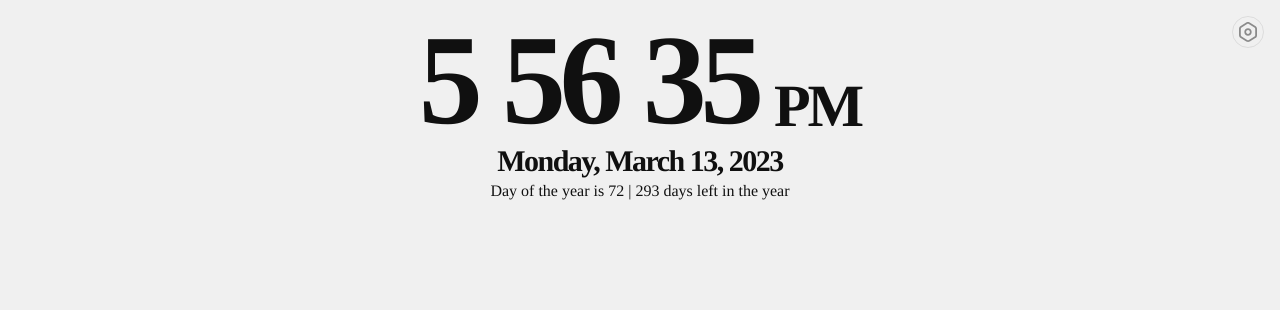
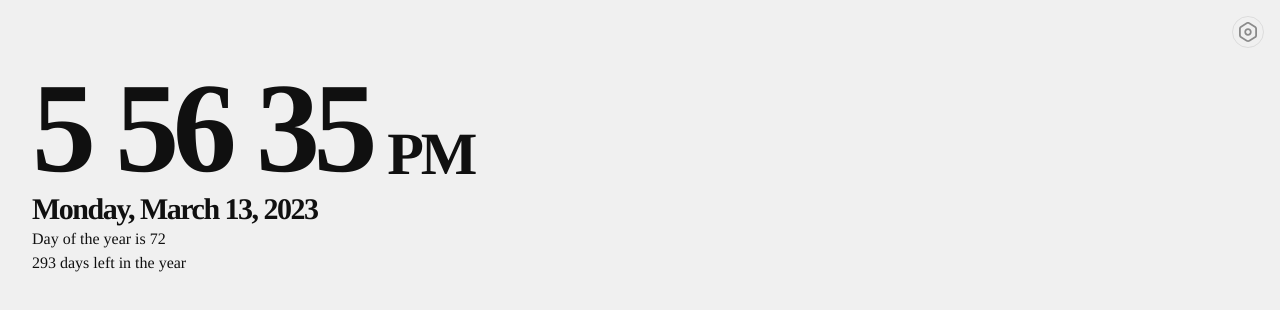
Before and after one commit to Rich1997/home, a React (Vite) app: page / in a window 1280 px wide. Shown: the top 310 px of the page. Built offline with nearby package versions, Linux system fonts and the light colour scheme; a web font is replaced by a local one.

Commit message:
Change Widget.tsx

```diff
--- a/src/App.tsx
+++ b/src/App.tsx
@@ -11,7 +11,7 @@ function App() {
                 <Widget
                     is24HourFormat={false}
                     showSeconds={true}
-                    align="center"
+                    align="start"
                 />
             </div>
         </div>
--- a/src/components/Widget.tsx
+++ b/src/components/Widget.tsx
@@ -91,7 +91,7 @@ const Widget = ({
     };
 
     return (
-        <div className={`p-4 flex flex-col is-y-${align}`}>
+        <div className={`p-8 pt-16 flex flex-col is-y-${align}`}>
             <div
                 className={`flex items-end is-${align} laptop:gap-4 tablet:gap-2 gap-1 font-black`}
             >
@@ -109,9 +109,13 @@ const Widget = ({
             <div className="tracking-tighter font-black desktop:text-3xl laptop:text-2xl tablet:text-xl phone:text-lg">
                 {today}
             </div>
-            <div className="desktop:text-base tablet:text-sm text-xs">
-                Day of the year is {dayOfYear} | {daysLeft}{' '}
-                {daysLeft == 1 ? 'day' : 'days'} left in the year
+            <div
+                className={`flex flex-col desktop:text-base tablet:text-sm text-xs items-${align}`}
+            >
+                <div>Day of the year is {dayOfYear}</div>
+                <div>
+                    {daysLeft} {daysLeft == 1 ? 'day' : 'days'} left in the year
+                </div>
             </div>
         </div>
     );
```
